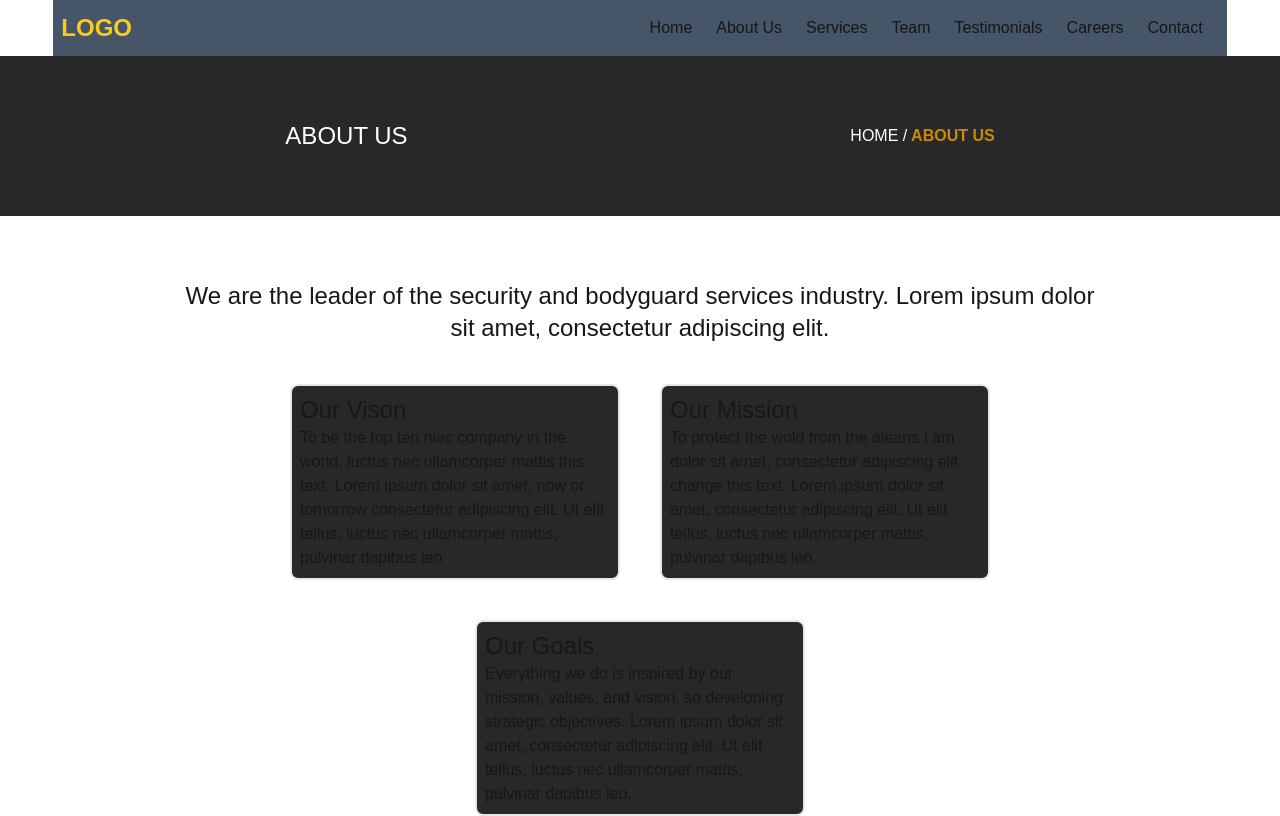
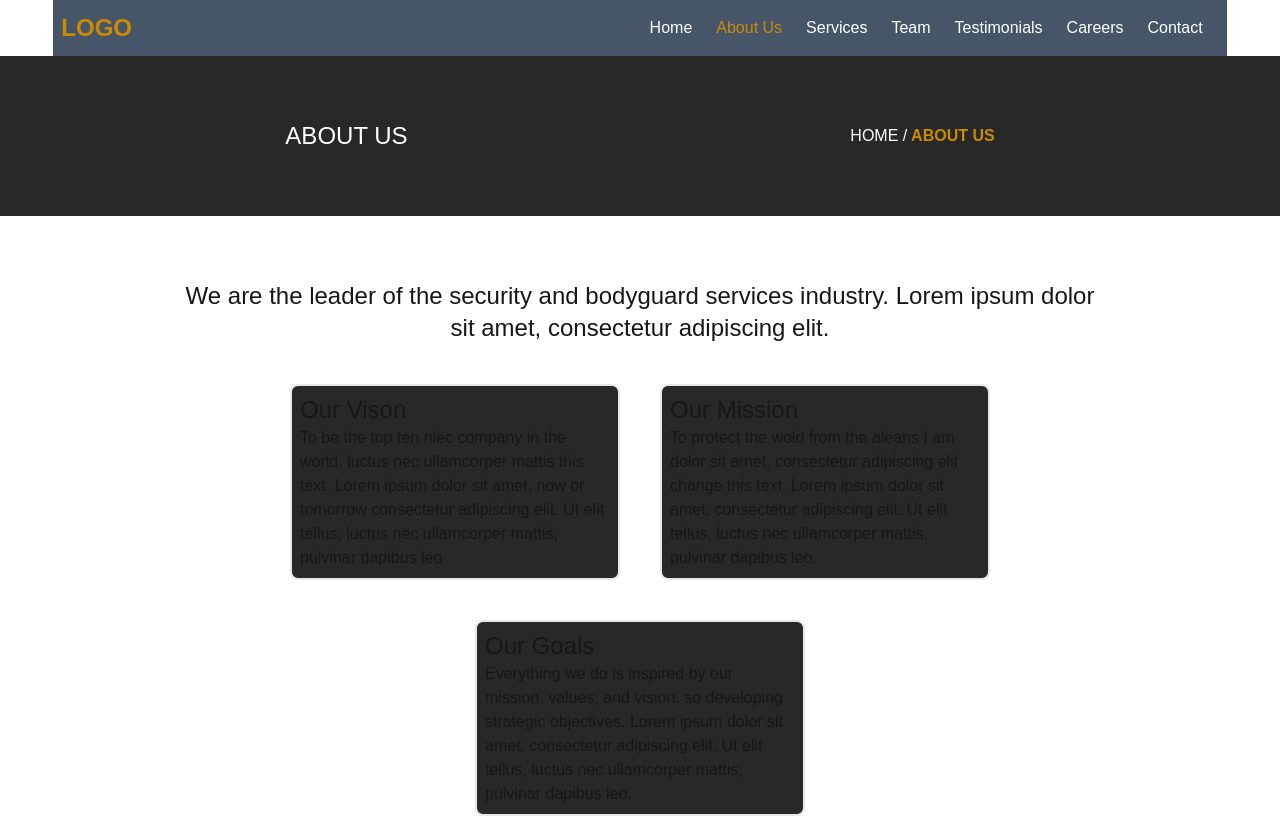
Before and after one commit to webdev-ashishk/Body-Guard, a Next.js app: page /about in a window 1280 px wide. Shown: the top 816 px of the page. Built offline with nearby package versions, Linux system fonts and the light colour scheme.

Commit message:
active link when click on navItems

```diff
--- a/package.json
+++ b/package.json
@@ -16,6 +16,7 @@
     "react-dom": "19.0.0-rc-02c0e824-20241028",
     "react-icons": "^5.3.0",
     "react-slick": "^0.30.2",
+    "slick-carousel": "^1.8.1",
     "swiper": "^11.1.14"
   },
   "devDependencies": {
--- a/src/app/page.tsx
+++ b/src/app/page.tsx
@@ -1,10 +1,11 @@
-import SwiperComponent from '@/components/swipper';
+import ReactSlickCarousel from '@/components/ReactSlickCarousel';
 import Image from 'next/image';
 export default function Home() {
   return (
     <div className="">
       {/* carousel */}
-      <SwiperComponent />
+      {/* <SwiperComponent /> */}
+      <ReactSlickCarousel />
       <h1>Welcome to Body Guard ....</h1>
       {/* three image */}
       <div
--- a/src/components/Header.tsx
+++ b/src/components/Header.tsx
@@ -13,8 +13,14 @@ export default function Header() {
   return (
     <div className="bg-slate-600 top-0 header w-11/12 m-auto sticky z-50">
       <nav className="flex items-center justify-between" id="nav">
-        <h1 className="ml-2" onClick={() => fireConfetti()}>
-          <Link href="/" className="font-bold text-2xl text-yellow-400">
+        <h1>
+          <Link
+            href="/"
+            className="ml-2 text-2xl font-bold text-yellow-600"
+            onClick={() => {
+              fireConfetti();
+            }}
+          >
             LOGO
           </Link>
         </h1>
--- a/src/components/HeaderMenuItems.tsx
+++ b/src/components/HeaderMenuItems.tsx
@@ -1,36 +1,50 @@
 import Link from 'next/link';
-
+import { usePathname } from 'next/navigation';
 export default function HeaderMenuItems() {
+  const currentPath = usePathname();
+  const activeLink = 'text-yellow-600';
+  const nonActiveLink = 'text-white';
   return (
     <div>
       <ul id="menuItems" className="flex gap-6 p-4">
         <li>
-          <Link href="/" className="focus:text-yellow-600 focus:font-bold">
+          <Link
+            href="/"
+            className={currentPath === '/' ? activeLink : nonActiveLink}
+          >
             Home
           </Link>
         </li>
         <li>
-          <Link href="/about" className="focus:text-yellow-600 focus:font-bold">
+          <Link
+            href="/about"
+            className={currentPath === '/about' ? activeLink : nonActiveLink}
+          >
             About Us
           </Link>
         </li>
         <li>
           <Link
             href="/services"
-            className="focus:text-yellow-600 focus:font-bold"
+            className={currentPath === '/services' ? activeLink : nonActiveLink}
           >
             Services
           </Link>
         </li>
         <li>
-          <Link href="/team" className="focus:text-yellow-600 focus:font-bold">
+          <Link
+            href="/team"
+            className={currentPath === '/team' ? activeLink : nonActiveLink}
+          >
             Team
           </Link>
         </li>
         <li>
           <Link
             href="/testimonials"
-            className="focus:text-yellow-600 focus:font-bold"
+            className={
+              currentPath === '/testimonials' ? activeLink : nonActiveLink
+            }
           >
             Testimonials
           </Link>
@@ -38,7 +52,7 @@ export default function HeaderMenuItems() {
         <li>
           <Link
             href="/careers"
-            className="focus:text-yellow-600 focus:font-bold"
+            className={currentPath === '/careers' ? activeLink : nonActiveLink}
           >
             Careers
           </Link>
@@ -46,7 +60,7 @@ export default function HeaderMenuItems() {
         <li>
           <Link
             href="/contact"
-            className="focus:text-yellow-600 focus:font-bold"
+            className={currentPath === '/contact' ? activeLink : nonActiveLink}
           >
             Contact
           </Link>
--- /dev/null
+++ b/src/components/ReactSlickCarousel.tsx
@@ -0,0 +1,33 @@
+'use client';
+import Slider from 'react-slick';
+export default function ReactSlickCarousel() {
+  const settings = {
+    dots: true,
+    infinite: true,
+    speed: 500,
+    slidesToShow: 1,
+    slidesToScroll: 1,
+  };
+  return (
+    <Slider {...settings}>
+      <div>
+        <h3>1</h3>
+      </div>
+      <div>
+        <h3>2</h3>
+      </div>
+      <div>
+        <h3>3</h3>
+      </div>
+      <div>
+        <h3>4</h3>
+      </div>
+      <div>
+        <h3>5</h3>
+      </div>
+      <div>
+        <h3>6</h3>
+      </div>
+    </Slider>
+  );
+}
```
Also changed, not shown: 1 other file (tests, documents, lock files or other folders).
